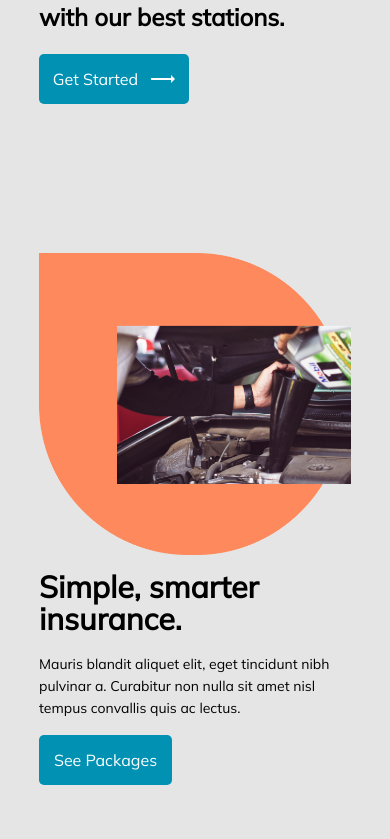
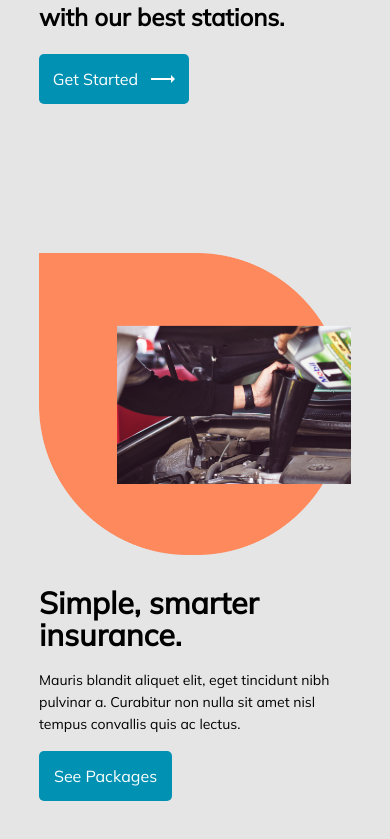
Before and after one commit to coolpythoncodes/spare-parts, a React (Create React App) app: page / in a window 390 px wide. Shown: the part 571-1410 px from the top of the page. Built offline with nearby package versions, Linux system fonts and the light colour scheme.

Commit message:
added margin on top of h1 in showcase-b section

```diff
--- a/src/Sass/_mobile.scss
+++ b/src/Sass/_mobile.scss
@@ -154,7 +154,7 @@
 
             h1{
                 font-size: 1.9rem;
-                margin-top: 1rem;
+                margin-top: 2rem;
                 line-height: 2rem;
             }
 
```
Also changed, not shown: 1 other file (tests, documents, lock files or other folders).
